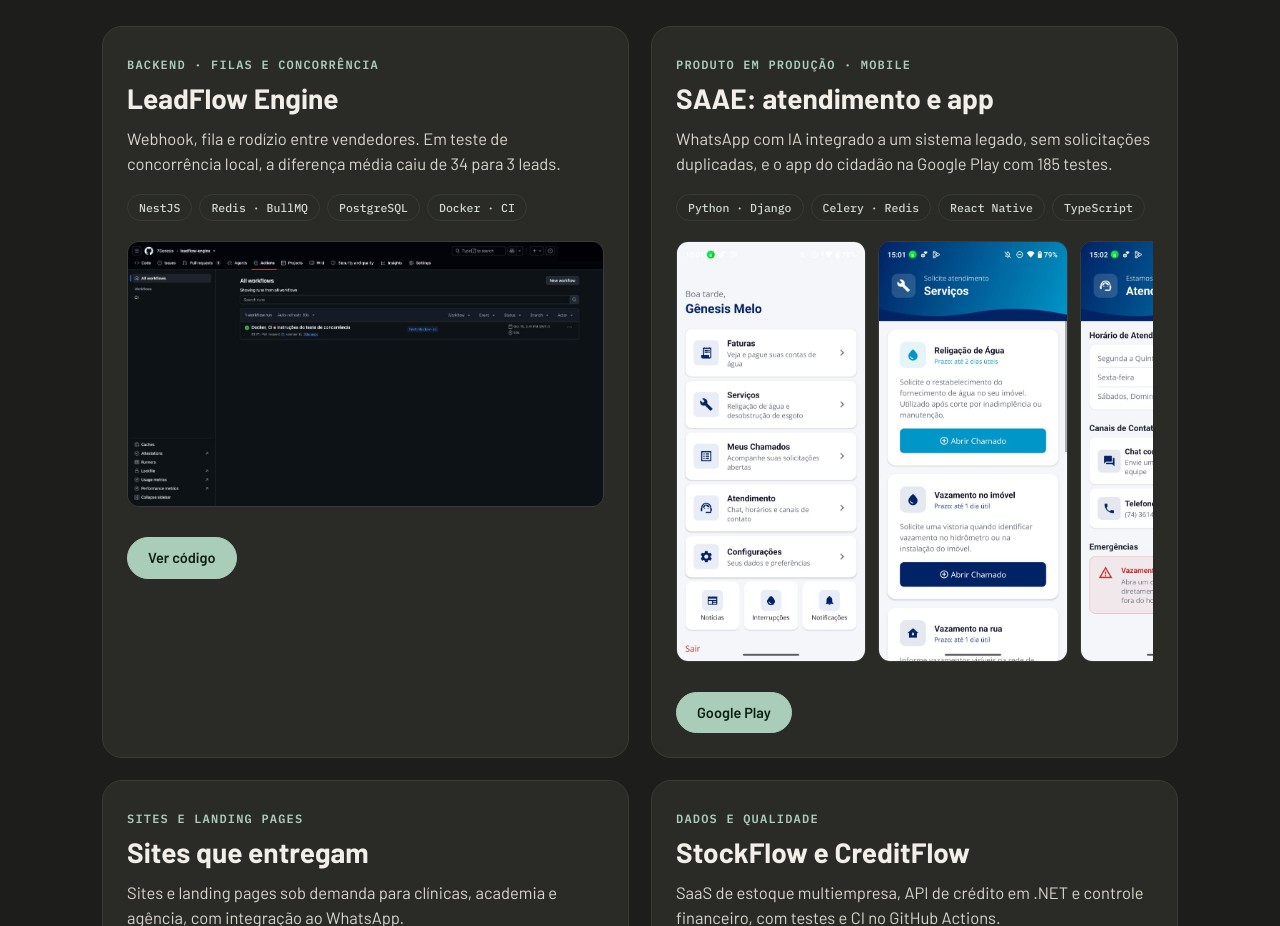
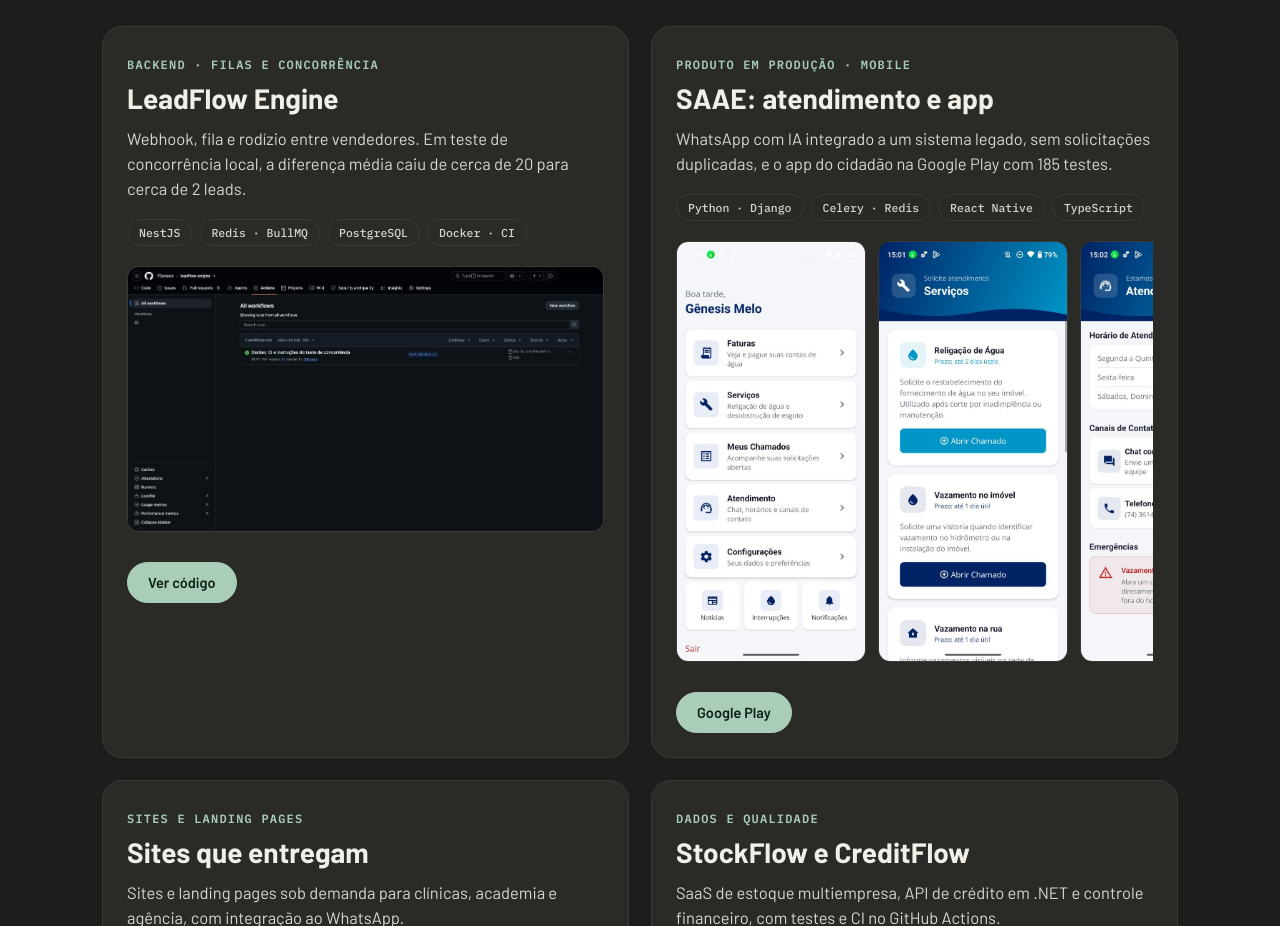
Before and after one commit to 7Genesis/portfolio-genesis, a Next.js app: page / in a window 1280 px wide. Shown: the part 909-1835 px from the top of the page. Built offline with nearby package versions, Linux system fonts and the light colour scheme.

Commit message:
fix: números do LeadFlow iguais aos do script reproduzível

```diff
--- a/app/classico/page.tsx
+++ b/app/classico/page.tsx
@@ -12,10 +12,10 @@
 const featured = [
   {
     id: 'project-leadflow', n: '01', title: 'LeadFlow Engine', note: 'Backend · NestJS',
-    description: 'Uma API recebe leads por webhook, valida os dados, organiza o trabalho no Redis e distribui oportunidades em rodízio. Em teste concorrente local, a diferença média entre vendedores foi de 3,2 leads.',
+    description: 'Uma API recebe leads por webhook, valida os dados, organiza o trabalho no Redis e distribui oportunidades em rodízio. Em teste concorrente local, a diferença média entre vendedores foi de 2,2 leads.',
     stack: 'NestJS · Redis · BullMQ · Prisma · PostgreSQL',
     href: 'https://github.com/7Genesis/leadflow-engine', link: 'Explorar repositório',
-    detail: 'Teste concorrente local no PostgreSQL 15: em 10 rodadas de 300 leads, com 10 simultâneos, FOR UPDATE SKIP LOCKED reduziu a diferença média entre quem mais e menos recebeu de 33,7 para 3,2 leads, comparado a FOR UPDATE. A medição descreve esse teste, não tráfego de produção.',
+    detail: 'Teste concorrente local no PostgreSQL 15: em 10 rodadas de 300 leads, com 10 simultâneos, FOR UPDATE SKIP LOCKED reduziu a diferença média entre quem mais e menos recebeu de 20,1 para 2,2 leads, comparado a FOR UPDATE. O comando npm run bench:rodizio, no repositório, repete a medição; os valores variam por máquina. A medição descreve esse teste, não tráfego de produção.',
     flow: [{ label: 'Entrada', value: 'Webhook' }, { label: 'Fila', value: 'Redis · BullMQ' }, { label: 'Entrega', value: 'Rodízio' }],
   },
   {
--- a/app/components/desmontagem/content.ts
+++ b/app/components/desmontagem/content.ts
@@ -87,7 +87,7 @@
     n: "03",
     kicker: "03 · Backend · placa-mãe",
     title: "LeadFlow Engine",
-    text: "Webhook, fila e rodízio entre vendedores. Em teste de concorrência local, a diferença média caiu de 34 para 3 leads.",
+    text: "Webhook, fila e rodízio entre vendedores. Em teste de concorrência local, a diferença média caiu de cerca de 20 para cerca de 2 leads.",
     chips: ["NestJS", "Redis · BullMQ", "PostgreSQL", "Docker · CI"],
     actions: [{ label: "Ver código", href: LEADFLOW_REPO, primary: true }],
   },
--- a/app/components/desmontagem/screens.ts
+++ b/app/components/desmontagem/screens.ts
@@ -157,7 +157,7 @@
       });
       x.fillStyle = "#ffcab0";
       x.font = sans(700, 54);
-      x.fillText("34 → 3", 60, 590);
+      x.fillText("20 → 2", 60, 590);
       x.fillStyle = "#a9a69c";
       x.font = mono(500, 22);
       x.fillText("diferença média entre vendedores (teste local)", 60, 670);
```
